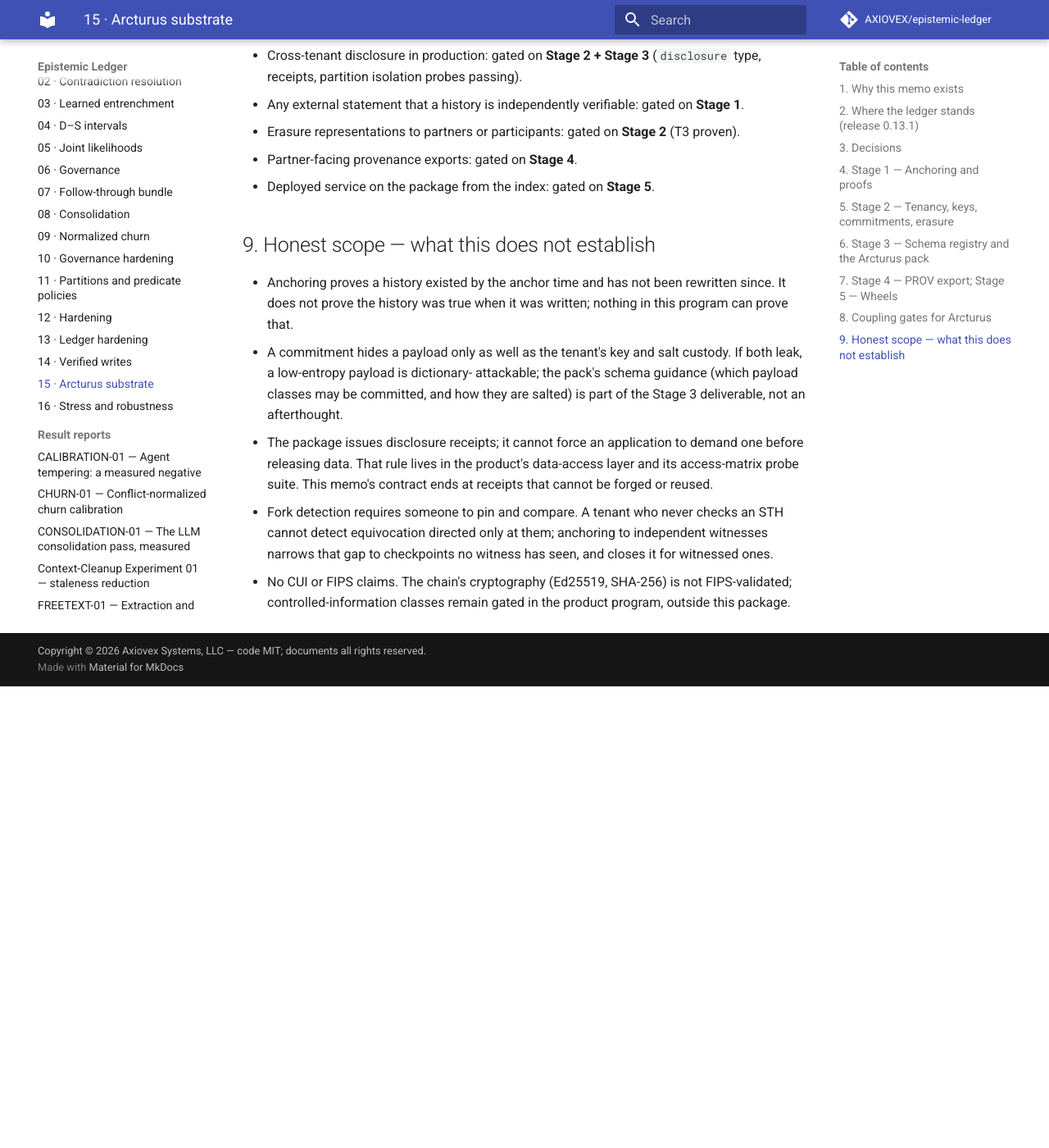
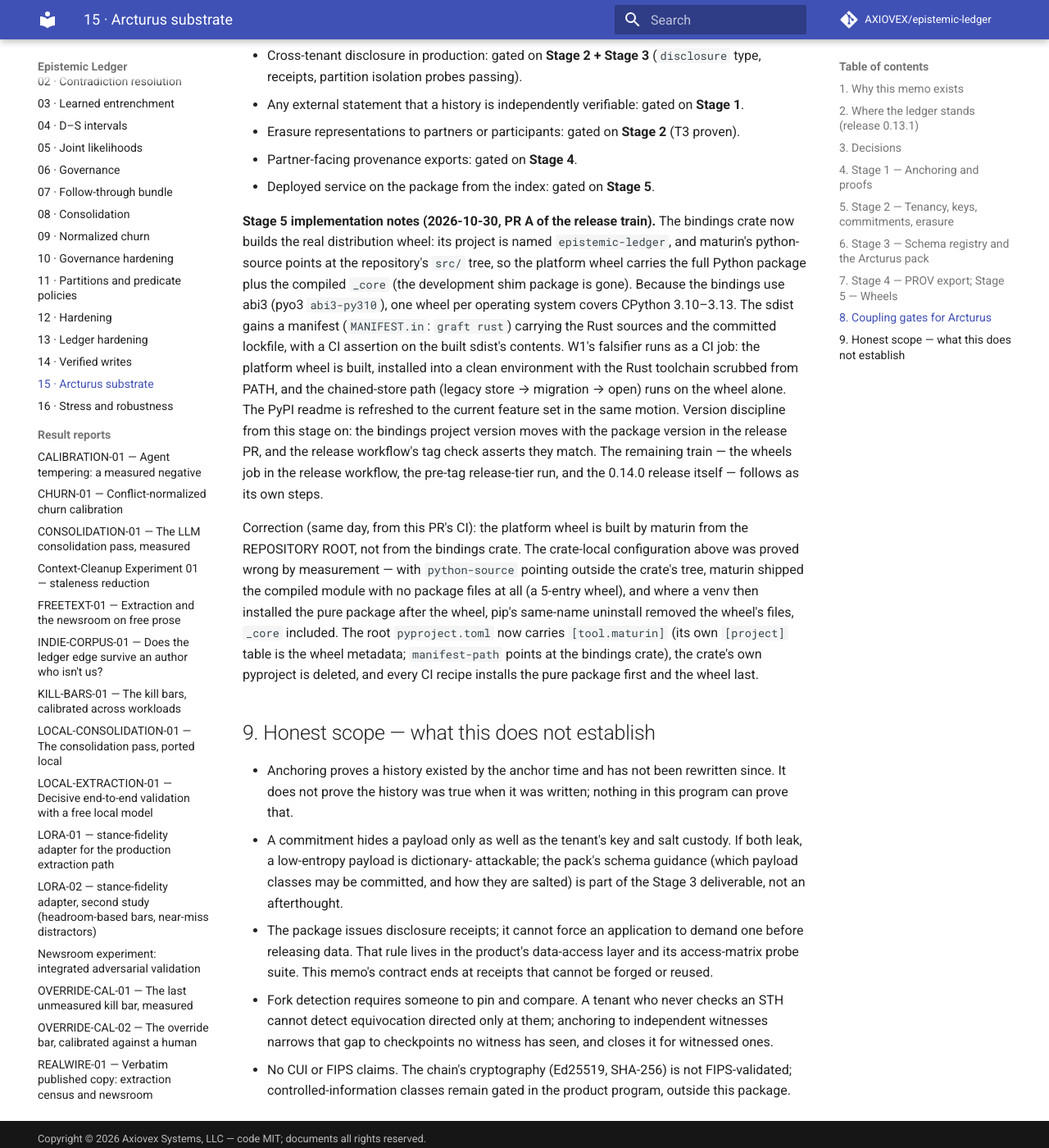
Before and after one commit to AXIOVEX/epistemic-ledger, an MkDocs documentation site: the page built from docs/DESIGN-15-arcturus-substrate.md, in a window 1280 px wide and 1400 px high, scrolled down 6555 px. Shown: the whole window at 82% size. Built offline with MkDocs 1.6.1 and Material for MkDocs 9.7.7, drawn with Linux system fonts in a browser that asks for light colours; comment, search, counter and statistics services are not loaded; before the commit the page ends 7392 px from its top, so only the background shows below that.

Commit message:
DESIGN-15 stage 5 (PR A): platform wheel, sdist manifest, W1 job, PyPI readme (#49)
* DESIGN-15 stage 5 (PR A): platform wheel, sdist manifest, W1 job, PyPI readme

* DIAGNOSTIC (temporary): wheel contents + installed layout

* DIAGNOSTIC 2 (temporary): aggregate wheel facts + staged import probes

* Fix the platform wheel: build from the repo root; wheel installs last everywhere

* Sdist assertion: the bindings crate is identified by its Cargo.toml now

* Force-reinstall the platform wheel (same name+version otherwise reads as satisfied)

```diff
--- a/docs/DESIGN-15-arcturus-substrate.md
+++ b/docs/DESIGN-15-arcturus-substrate.md
@@ -323,6 +323,43 @@
 - Partner-facing provenance exports: gated on **Stage 4**.
 - Deployed service on the package from the index: gated on **Stage 5**.
 
+**Stage 5 implementation notes (2026-10-30, PR A of the
+release train).** The bindings crate now builds the real
+distribution wheel: its project is named `epistemic-ledger`,
+and maturin's python-source points at the repository's `src/`
+tree, so the platform wheel carries the full Python package
+plus the compiled `_core` (the development shim package is
+gone). Because the bindings use abi3 (pyo3 `abi3-py310`), one
+wheel per operating system covers CPython 3.10–3.13. The
+sdist gains a manifest (`MANIFEST.in`: `graft rust`) carrying
+the Rust sources and the committed lockfile, with a CI
+assertion on the built sdist's contents. W1's falsifier runs
+as a CI job: the platform wheel is built, installed into a
+clean environment with the Rust toolchain scrubbed from PATH,
+and the chained-store path (legacy store → migration → open)
+runs on the wheel alone. The PyPI readme is refreshed to the
+current feature set in the same motion. Version discipline
+from this stage on: the bindings project version moves with
+the package version in the release PR, and the release
+workflow's tag check asserts they match. The remaining train
+— the wheels job in the release workflow, the pre-tag
+release-tier run, and the 0.14.0 release itself — follows as
+its own steps.
+
+Correction (same day, from this PR's CI): the platform wheel
+is built by maturin from the REPOSITORY ROOT, not from the
+bindings crate. The crate-local configuration above was
+proved wrong by measurement — with `python-source` pointing
+outside the crate's tree, maturin shipped the compiled module
+with no package files at all (a 5-entry wheel), and where a
+venv then installed the pure package after the wheel, pip's
+same-name uninstall removed the wheel's files, `_core`
+included. The root `pyproject.toml` now carries
+`[tool.maturin]` (its own `[project]` table is the wheel
+metadata; `manifest-path` points at the bindings crate), the
+crate's own pyproject is deleted, and every CI recipe
+installs the pure package first and the wheel last.
+
 ## 9. Honest scope — what this does not establish
 
 - Anchoring proves a history existed by the anchor time and has not
```
Also changed, not shown: CHANGELOG.md (+10 -0 lines), README-PyPI.md (+43 -3 lines), pyproject.toml (+14 -0 lines), 6 other files.
